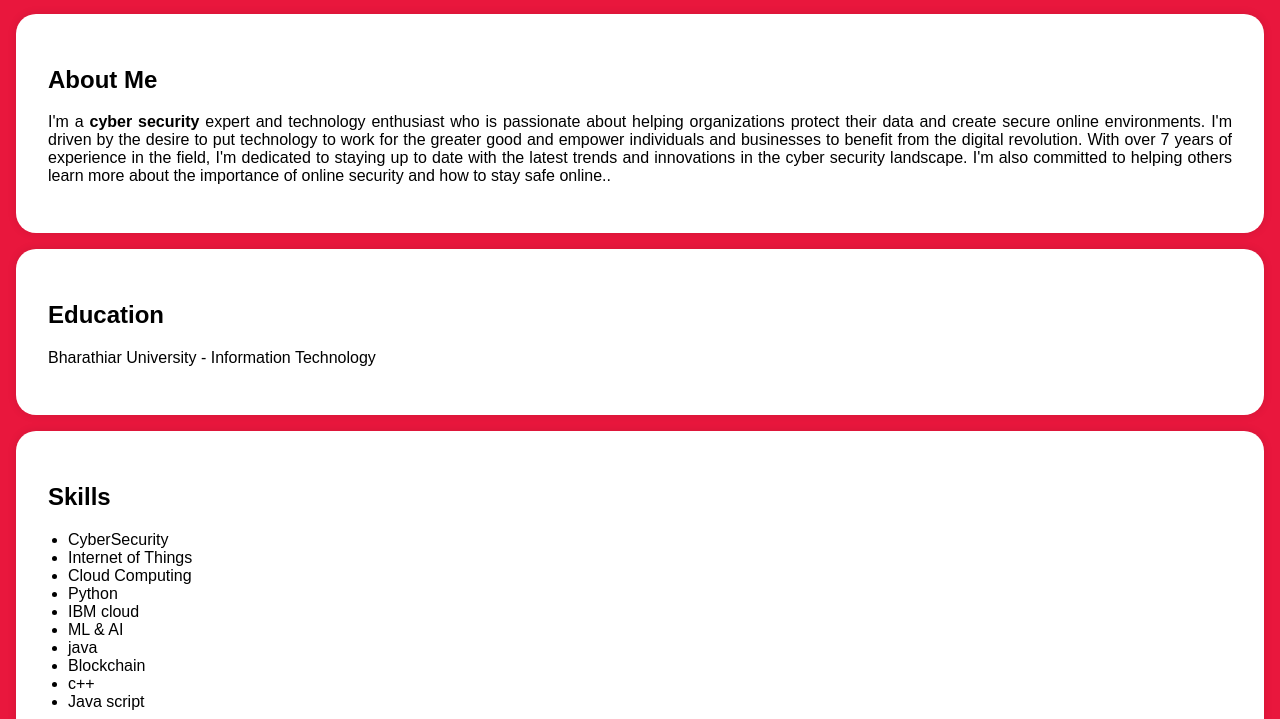
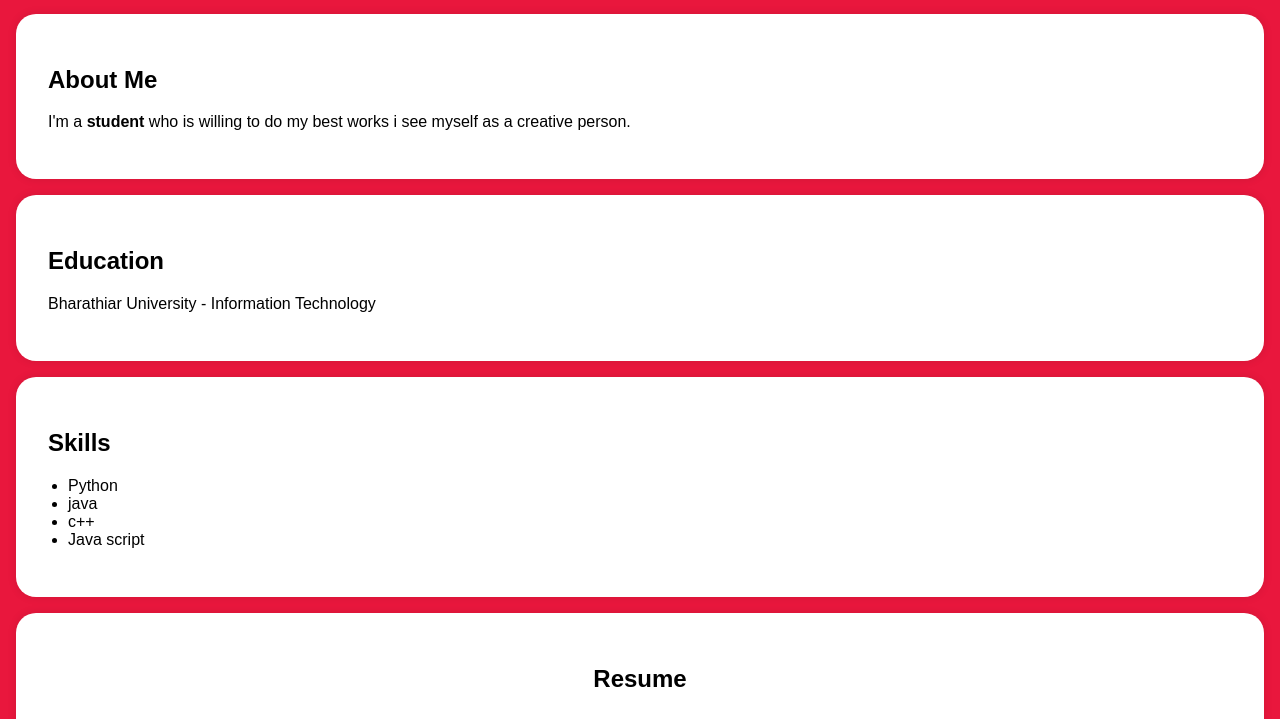
Before and after one commit to nithya0129/Digital-portfolio, a plain HTML site: page index.html in a window 1280 px wide. Shown: the part 233-952 px from the top of the page. Drawn offline with Linux system fonts and the light colour scheme.

Commit message:
Update index.html

```diff
--- a/index.html
+++ b/index.html
@@ -115,7 +115,7 @@
     <section id="about">
         <div class="section-content">
             <h2>About Me</h2>
-            <p>I'm a <b>cyber security </b>expert and technology enthusiast who is passionate about helping organizations protect their data and create secure online environments. I'm driven by the desire to put technology to work for the greater good and empower individuals and businesses to benefit from the digital revolution. With over 7 years of experience in the field, I'm dedicated to staying up to date with the latest trends and innovations in the cyber security landscape. I'm also committed to helping others learn more about the importance of online security and how to stay safe online..</p>
+            <p>I'm a <b>student </b>who is willing to do my best works i see myself as a creative person.</p>
         </div>
     </section>
 
@@ -132,14 +132,8 @@
         <div class="section-content">
             <h2>Skills</h2>
             <ul>
-                <li>CyberSecurity</li>
-                <li>Internet of Things</li>
-                <li>Cloud Computing</li>
                 <li>Python</li>
-                <li>IBM cloud</li>
-                <li>ML & AI</li>
                 <li>java</li>
-                <li>Blockchain</li>
                 <li>c++</li>
                 <li>Java script</li>
             </ul>
```
